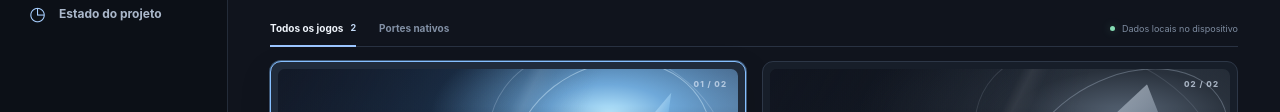
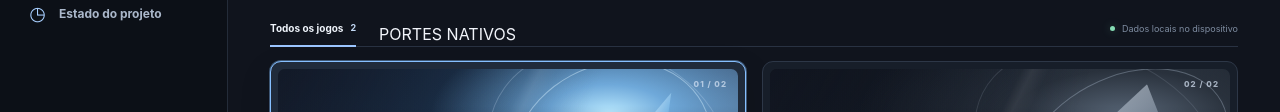
Before and after one commit to CarlosCosta07-s/Platina_reluzente-, an Electron app: page launcher-app/web/index.html in a window 1280 px wide. Shown: the part 190-302 px from the top of the page. Drawn offline with Linux system fonts and the light colour scheme; no server answers.

Commit message:
Clarify library category label is not an inactive tab

```diff
--- a/launcher-app/web/index.html
+++ b/launcher-app/web/index.html
@@ -50,7 +50,7 @@
         </div>
 
         <div class="library-toolbar" aria-label="Resumo da biblioteca">
-          <div class="library-tabs"><span class="library-tab active">Todos os jogos <b>2</b></span><span class="library-tab">Portes nativos</span></div>
+          <div class="library-tabs"><span class="library-tab active">Todos os jogos <b>2</b></span><span class="filter-note">PORTES NATIVOS</span></div>
           <span class="toolbar-note"><span class="tiny-dot"></span> Dados locais no dispositivo</span>
         </div>
 
```
